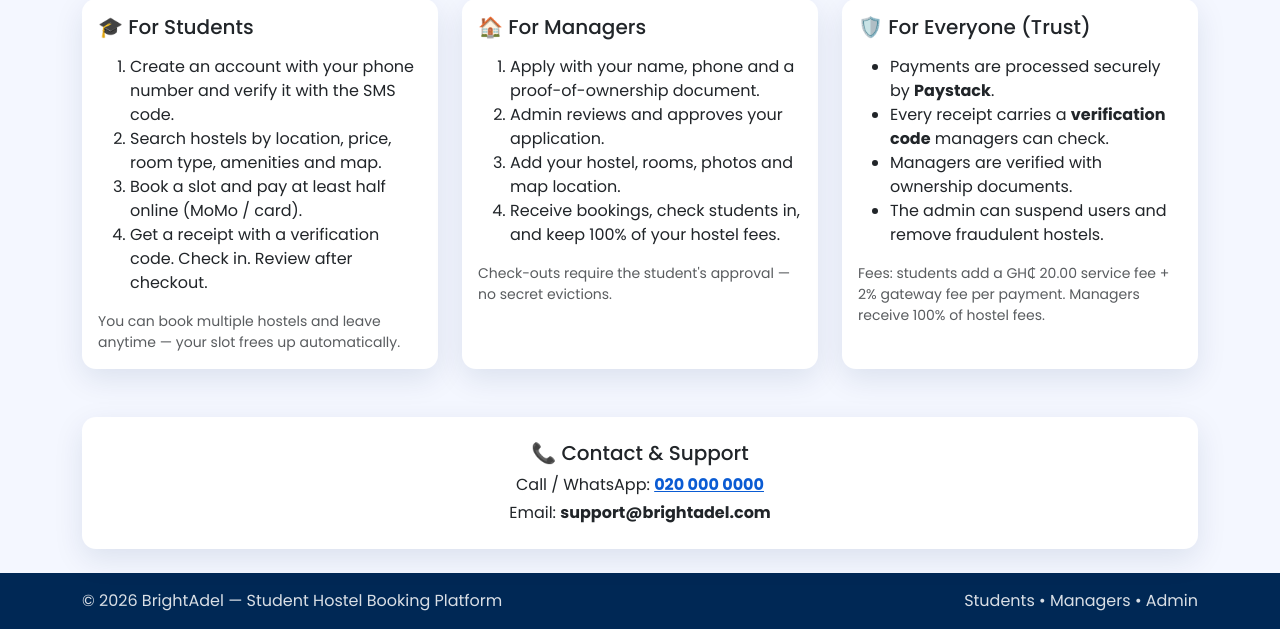
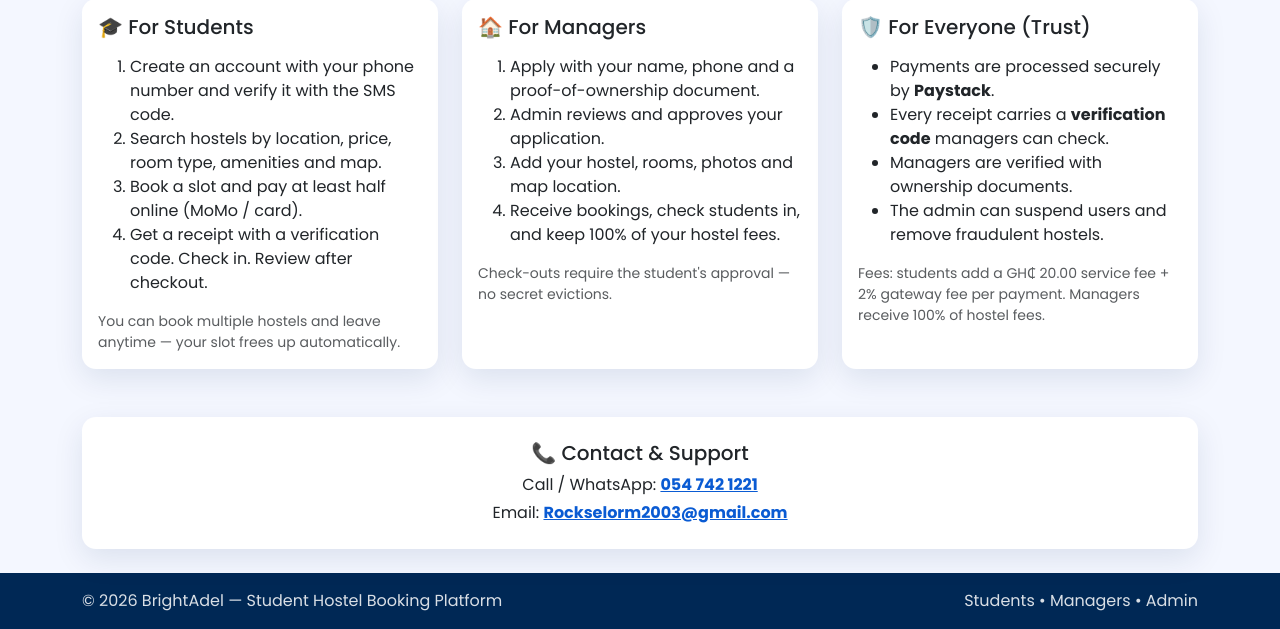
Before and after one commit to okaibright30-lab/brightAdel-hostel, a Flask app: page /about in a window 1280 px wide. Shown: the part 337-966 px from the top of the page. Run offline with Flask 3, Linux system fonts and the light colour scheme.

Commit message:
v4.3: clean state + updated admin contact + production ready

```diff
--- a/app.py
+++ b/app.py
@@ -1822,6 +1822,10 @@ def admin_user_delete(user_id):
 # Seed: backend admin ONLY
 # -----------------------------
 
+# -----------------------------
+# Seed: backend admin ONLY
+# -----------------------------
+
 @app.cli.command("seed")
 def seed_db():
     db.create_all()
@@ -1832,8 +1836,8 @@ def seed_db():
             username="Platform Admin",
             first_name="Platform",
             last_name="Admin",
-            phone="0200000000",
-            email="admin@brightadel.com",
+            phone="0547421221",
+            email="Rockselorm2003@gmail.com",
             role="admin",
         )
         admin.set_password("admin123")
@@ -1841,7 +1845,7 @@ def seed_db():
         db.session.commit()
 
         print("Database ready.")
-        print("Admin login -> phone: 0200000000 | password: admin123")
+        print("Admin login -> phone: 0547421221 | password: admin123")
 
 
 with app.app_context():
--- a/templates/about.html
+++ b/templates/about.html
@@ -59,8 +59,8 @@
 <div class="card card-shadow">
     <div class="card-body p-4 text-center">
         <h2 class="h5 mb-2">📞 Contact & Support</h2>
-        <p class="mb-1">Call / WhatsApp: <a href="tel:0200000000"><strong>020 000 0000</strong></a></p>
-        <p class="mb-0">Email: <strong>support@brightadel.com</strong></p>
+        <p class="mb-1">Call / WhatsApp: <a href="tel:0547421221"><strong>054 742 1221</strong></a></p>
+        <p class="mb-0">Email: <a href="mailto:Rockselorm2003@gmail.com"><strong>Rockselorm2003@gmail.com</strong></a></p>
     </div>
 </div>
 
```
